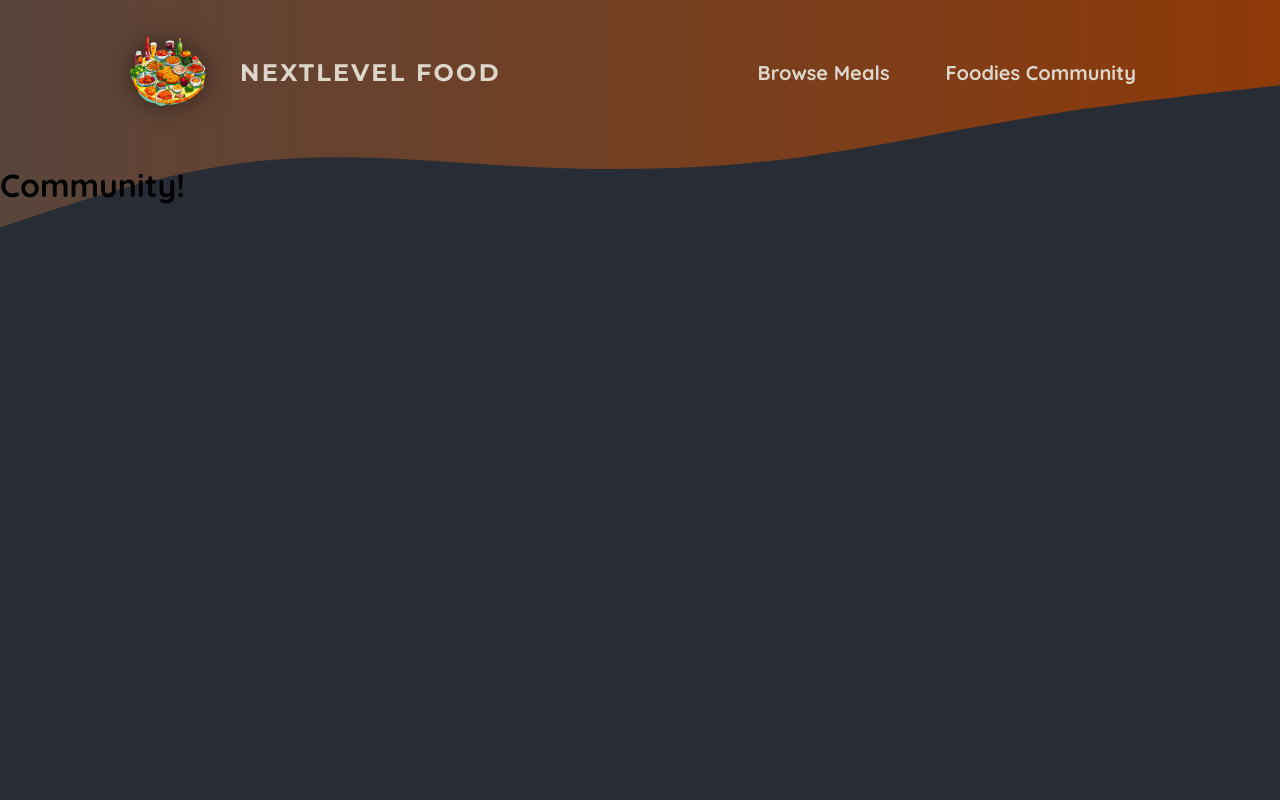
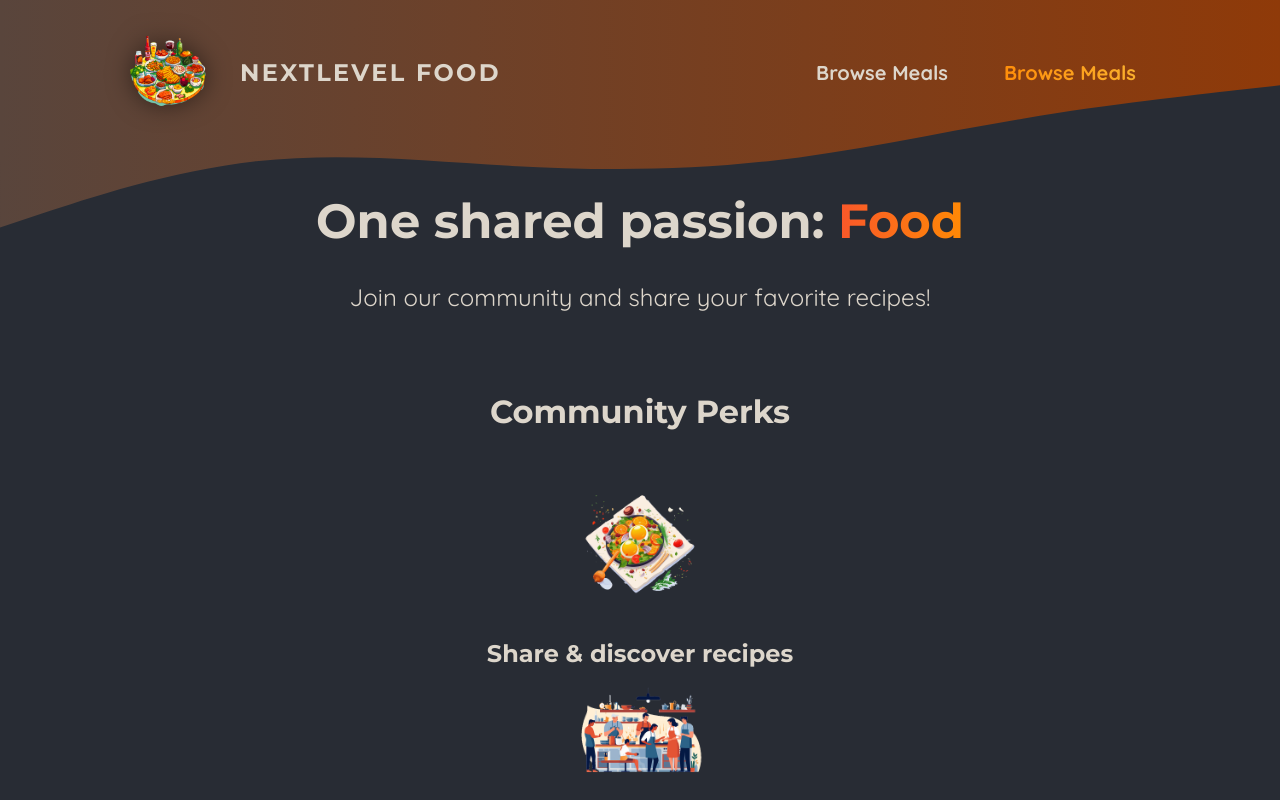
Before and after one commit to jyungx2/Next-udemy-foodies, a Next.js app: page /community in a window 1280 px wide. Shown: the top 800 px of the page. Built offline with nearby package versions, Linux system fonts and the light colour scheme.

Commit message:
📝 106. Using Client Components Efficiently

```diff
--- a/app/community/page.js
+++ b/app/community/page.js
@@ -1,3 +1,40 @@
+import Image from "next/image";
+
+import mealIcon from "@/assets/icons/meal.png";
+import communityIcon from "@/assets/icons/community.png";
+import eventsIcon from "@/assets/icons/events.png";
+import classes from "./page.module.css";
+
 export default function CommunityPage() {
-  return <h1>Community!</h1>;
+  return (
+    <>
+      <header className={classes.header}>
+        <h1>
+          One shared passion: <span className={classes.highlight}>Food</span>
+        </h1>
+        <p>Join our community and share your favorite recipes!</p>
+      </header>
+      <main className={classes.main}>
+        <h2>Community Perks</h2>
+
+        <ul className={classes.perks}>
+          <li>
+            <Image src={mealIcon} alt="A delicious meal" />
+            <p>Share & discover recipes</p>
+          </li>
+          <li>
+            <Image src={communityIcon} alt="A crowd of people, cooking" />
+            <p>Find new friends & like-minded people</p>
+          </li>
+          <li>
+            <Image
+              src={eventsIcon}
+              alt="A crowd of people at a cooking event"
+            />
+            <p>Participate in exclusive events</p>
+          </li>
+        </ul>
+      </main>
+    </>
+  );
 }
--- /dev/null
+++ b/app/community/page.module.css
@@ -0,0 +1,61 @@
+.header {
+  gap: 3rem;
+  margin: 3rem auto 5rem auto;
+  width: 90%;
+  max-width: 75rem;
+  color: #ddd6cb;
+  font-size: 1.5rem;
+  text-align: center;
+}
+
+.header h1 {
+  font-family: "Montserrat", sans-serif;
+}
+
+.highlight {
+  background: linear-gradient(90deg, #f9572a, #ff8a05);
+  background-clip: text;
+  -webkit-background-clip: text;
+  -webkit-text-fill-color: transparent;
+}
+
+.main {
+  width: 90%;
+  max-width: 40rem;
+  margin: 0 auto;
+  text-align: center;
+}
+
+.main h2 {
+  font-family: "Montserrat", sans-serif;
+  font-size: 2rem;
+  margin-bottom: 3rem;
+  color: #ddd6cb;
+}
+
+.perks {
+  list-style: none;
+  margin: 3rem 0;
+  padding: 0;
+}
+
+.perks li {
+  display: flex;
+  flex-direction: column;
+  align-items: center;
+  gap: 2rem;
+}
+
+.perks img {
+  width: 8rem;
+  height: 8rem;
+  object-fit: contain;
+}
+
+.perks p {
+  font-family: "Montserrat", sans-serif;
+  font-size: 1.5rem;
+  font-weight: bold;
+  margin: 0;
+  color: #ddd6cb;
+}
--- a/components/main-header/main-header.js
+++ b/components/main-header/main-header.js
@@ -1,11 +1,15 @@
+// "use client"; // client component는 가장 작은 범위로 가장 적은 컴포넌트에 한해 설정하는게 이득!
+// 서버 측에 렌더링되면서 얻는 이점들을 사용하기 위해 최대한 React Server Component로 유지하자!
+// 따라서 navigation 바를 만들 때 사용되는 usePathnam()을 위해 메인헤더를 Client Component로 만들지 말고, <Link>를 출력하는 컴포넌트를 따로 만들어서 분리시키는 방향으로 가자!!
+
 import Link from "next/link";
 import logoImg from "@/assets/logo.png";
 import classes from "./main-header.module.css";
 import Image from "next/image";
 import MainHeaderBackground from "@/components/main-header/main-header-background";
+import NavLink from "@/components/main-header/nav-link";
 
 export default function MainHeader() {
-  console.log("Executing");
   return (
     <>
       <MainHeaderBackground />
@@ -18,10 +22,11 @@
         <nav className={classes.nav}>
           <ul>
             <li>
-              <Link href="/meals">Browse Meals</Link>
+              <NavLink href="/meals">Browse Meals</NavLink>
             </li>
+
             <li>
-              <Link href="/community">Foodies Community</Link>
+              <NavLink href="/community">Browse Meals</NavLink>
             </li>
           </ul>
         </nav>
--- a/components/main-header/main-header.module.css
+++ b/components/main-header/main-header.module.css
@@ -21,30 +21,6 @@
   font-size: 1.25rem;
 }
 
-.nav a {
-  text-decoration: none;
-  color: #ddd6cb;
-  font-weight: bold;
-  padding: 0.5rem 1rem;
-  border-radius: 0.5rem;
-}
-
-.nav a:hover,
-.nav a:active {
-  background: linear-gradient(90deg, #ff8a05, #f9b331);
-  background-clip: text;
-  -webkit-background-clip: text;
-  -webkit-text-fill-color: transparent;
-  text-shadow: 0 0 18px rgba(248, 190, 42, 0.8);
-}
-
-.active {
-  background: linear-gradient(90deg, #ff8a05, #f9b331);
-  background-clip: text;
-  -webkit-background-clip: text;
-  -webkit-text-fill-color: transparent;
-}
-
 .logo {
   display: flex;
   align-items: center;
--- /dev/null
+++ b/components/main-header/nav-link.js
@@ -0,0 +1,22 @@
+"use client";
+
+import Link from "next/link";
+import { usePathname } from "next/navigation";
+import classes from "./nav-link.module.css";
+
+export default function NavLink({ href, children }) {
+  const path = usePathname();
+
+  return (
+    <Link
+      href={href}
+      className={
+        path.startsWith(href)
+          ? `${classes.link} ${classes.active}`
+          : classes.link
+      }
+    >
+      {children}
+    </Link>
+  );
+}
--- /dev/null
+++ b/components/main-header/nav-link.module.css
@@ -0,0 +1,23 @@
+.link {
+  text-decoration: none;
+  color: #ddd6cb;
+  font-weight: bold;
+  padding: 0.5rem 1rem;
+  border-radius: 0.5rem;
+}
+
+.link:hover,
+.link:active {
+  background: linear-gradient(90deg, #ff8a05, #f9b331);
+  background-clip: text;
+  -webkit-background-clip: text;
+  -webkit-text-fill-color: transparent;
+  text-shadow: 0 0 18px rgba(248, 190, 42, 0.8);
+}
+
+.active {
+  background: linear-gradient(90deg, #ff8a05, #f9b331);
+  background-clip: text;
+  -webkit-background-clip: text;
+  -webkit-text-fill-color: transparent;
+}
```
